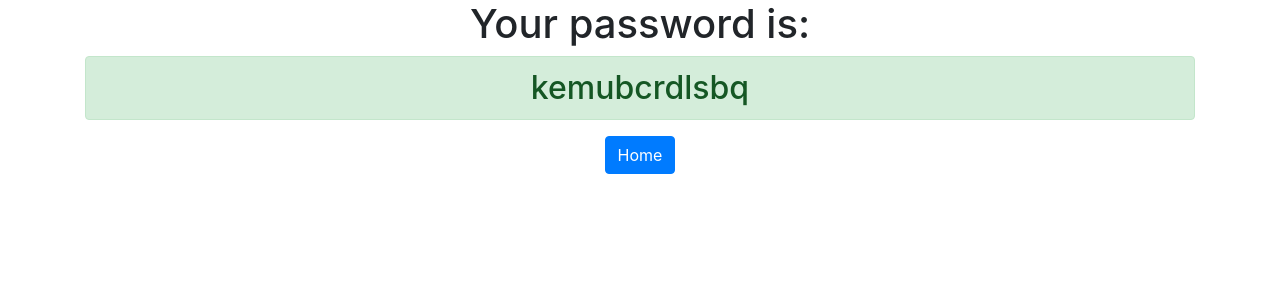
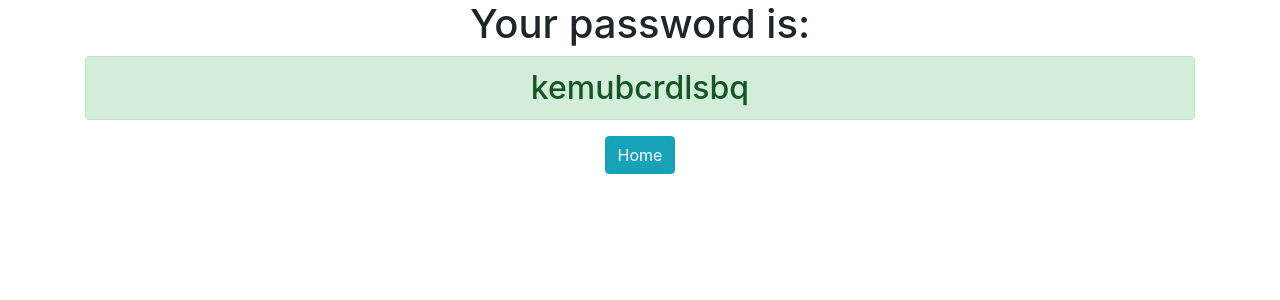
Before and after one commit to EgroidBruh/django5-password-genrator, a Django app: page /generatedpassword in a window 1280 px wide. Shown: the top 300 px of the page. Run offline with Django 5.2, Linux system fonts and the light colour scheme.

Commit message:
I made somethings tweaks

```diff
--- a/generator/templates/generator/password.html
+++ b/generator/templates/generator/password.html
@@ -2,5 +2,5 @@
 <div class ="container text-center">
   <h1>Your password is:</h1>
   <h2 class ="alert alert-success">{{ password }}</h2>
-  <a href="{% url 'home' %}" class='btn btn-primary'>Home</a>
+  <a href="{% url 'home' %}" class='btn btn-info'>Home</a>
 </div>
--- a/password_generator/settings.py
+++ b/password_generator/settings.py
@@ -20,7 +20,7 @@ BASE_DIR = Path(__file__).resolve().parent.parent
 # See https://docs.djangoproject.com/en/5.0/howto/deployment/checklist/
 
 # SECURITY WARNING: keep the secret key used in production secret!
-SECRET_KEY = 'django-insecure--%!^+k1i3sg2umuvot+(4u=l#ox^d5vxp_m_%gkx*ua2^4gt13'
+SECRET_KEY = 'django-insecure--%!^+k1i3sgefefefe2umuvot+(4u=l#ox^d5vxp_m_%gkx*ua2^4gt13'
 
 # SECURITY WARNING: don't run with debug turned on in production!
 DEBUG = True
```
